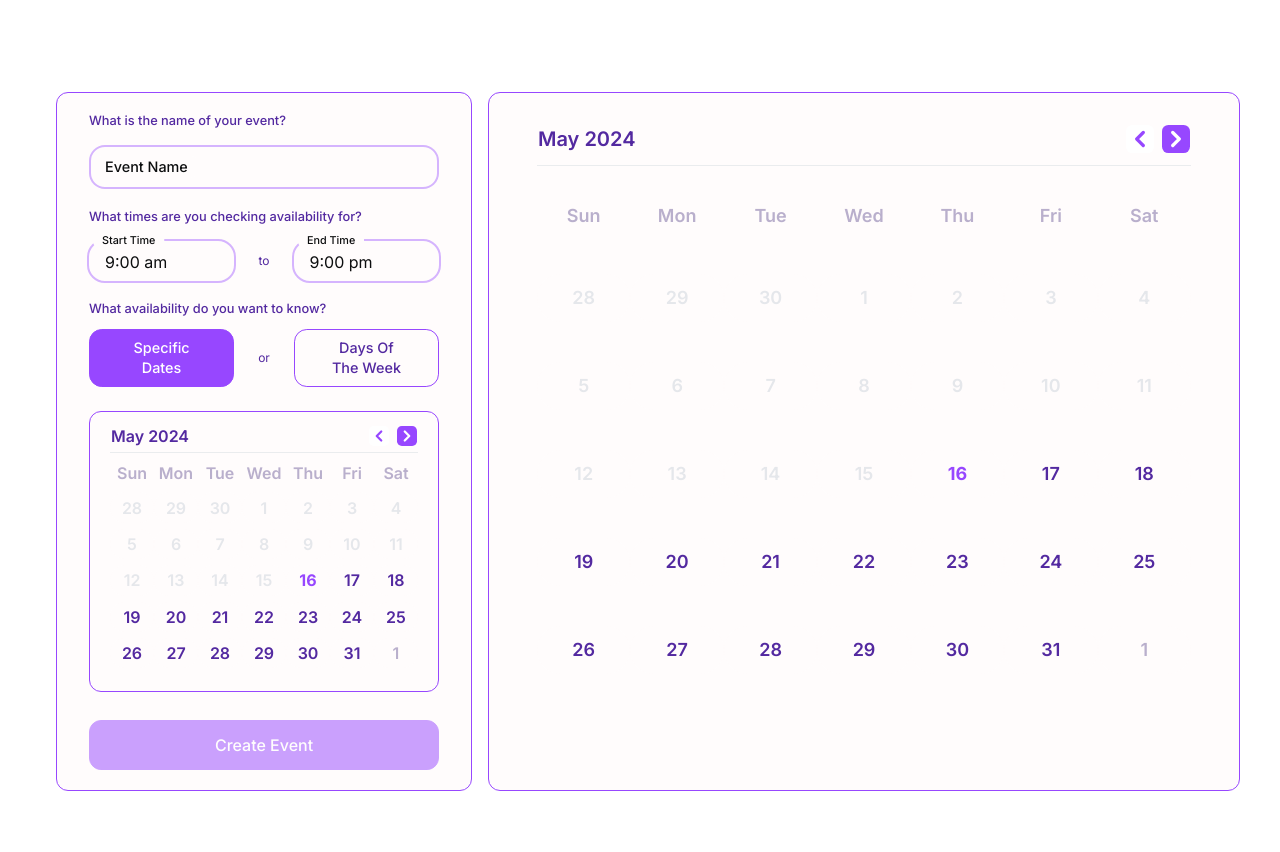
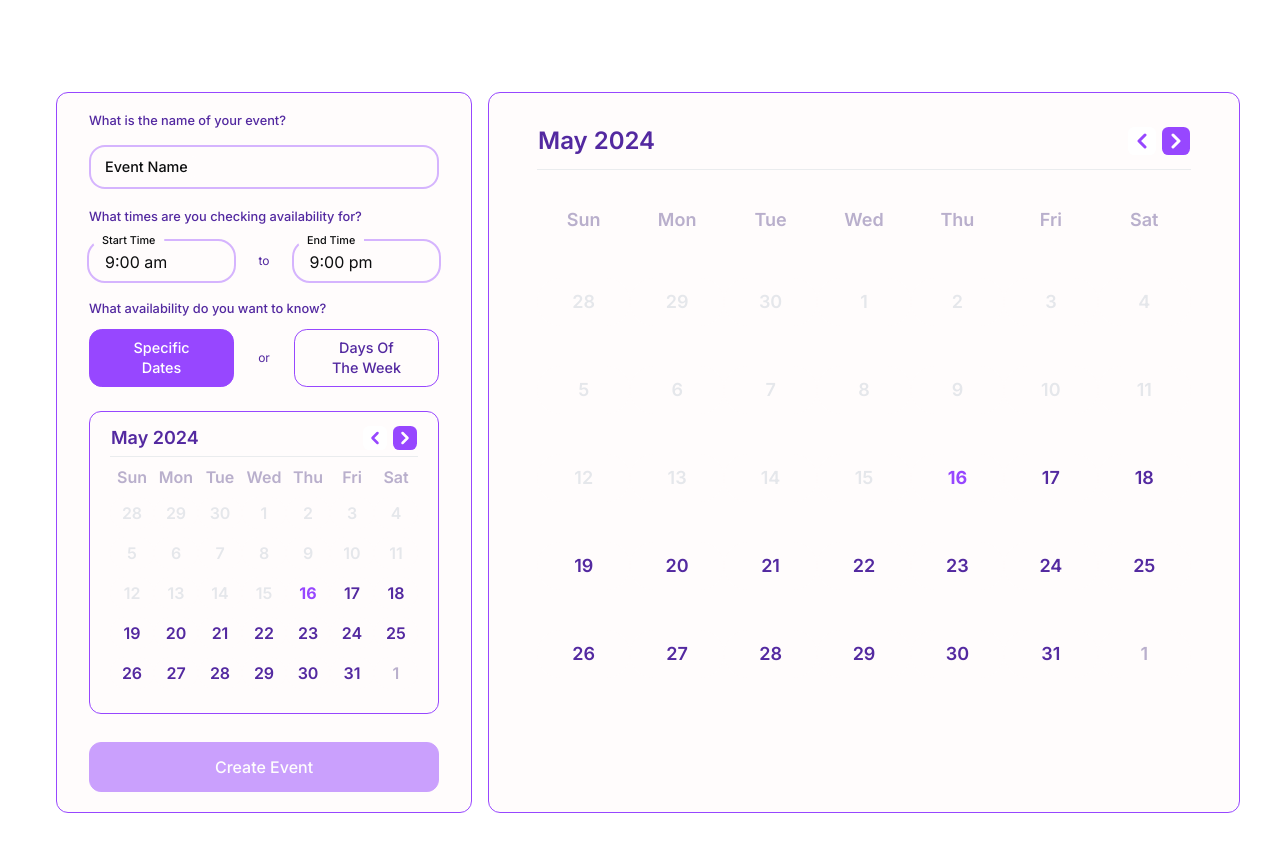
Before and after one commit to project-weave/weave-ui, a Next.js app: page / in a window 1280 px wide. Shown: the part 620-1472 px from the top of the page. Built offline with nearby package versions, Linux system fonts and the light colour scheme.

Commit message:
chore: adjust event calendar styling

```diff
--- a/src/components/event-date-calendar.tsx
+++ b/src/components/event-date-calendar.tsx
@@ -215,8 +215,8 @@ const EventDateCalendar = ({
           })}
         >
           <h1
-            className={cn("flex-auto font-semibold text-secondary", {
-              "sm:text-xl": size === "large"
+            className={cn("flex-auto text-lg font-semibold text-secondary ", {
+              "text-2xl": size === "large"
             })}
           >
             {format(firstDayCurrentMonth, "MMMM yyyy")}
@@ -225,8 +225,8 @@ const EventDateCalendar = ({
           {isNextAndPrevButtonsVisible && (
             <>
               <MotionButton
-                className={cn("h-5 w-5 rounded-[.3rem] border-none px-[1px]", {
-                  "h-7 w-7 rounded-[.4rem]": size === "large"
+                className={cn("h-6 w-6 rounded-[.4rem] border-none px-[1px]", {
+                  "h-7 w-7": size === "large"
                 })}
                 onClick={setPrevMonth}
                 variant={isCurrentMonthEarliest ? "default-disabled" : "default"}
@@ -235,14 +235,14 @@ const EventDateCalendar = ({
                 <span className="sr-only">Previous Columns</span>
                 <ChevronLeft
                   className={cn("h-5 w-5 stroke-[3px]", {
-                    "h-7 w-7": size === "large"
+                    "h-6 w-6": size === "large"
                   })}
                 />
               </MotionButton>
 
               <MotionButton
-                className={cn("ml-2 h-5 w-5 rounded-[.3rem] border-none px-[1px]", {
-                  "h-7 w-7 rounded-[.4rem]": size === "large"
+                className={cn("ml-[6px] h-6 w-6 rounded-[.4rem] border-none px-[1px]", {
+                  "h-7 w-7": size === "large"
                 })}
                 onClick={setNextMonth}
                 variant={isCurrentMonthLatest ? "default-disabled" : "default"}
@@ -251,7 +251,7 @@ const EventDateCalendar = ({
                 <span className="sr-only">Next Columns</span>
                 <ChevronRight
                   className={cn("h-5 w-5 stroke-[3px]", {
-                    "h-7 w-7": size === "large"
+                    "h-6 w-6": size === "large"
                   })}
                 />
               </MotionButton>
@@ -293,7 +293,7 @@ const EventDateCalendar = ({
             return (
               <Button
                 className={cn(
-                  size === "large" ? "my-5 h-12" : "my-1 h-7 sm:my-[3px] sm:h-[1.9rem]",
+                  size === "large" ? "my-5 h-12" : "my-[4px] h-8",
                   "flex cursor-pointer items-center justify-center rounded-full border-2 border-primary-light/30 p-[1px] text-[0.9rem] font-semibold outline-none focus-visible:ring-0 focus-visible:ring-offset-0 sm:text-sm",
                   !isDaySelected
                     ? {
```
